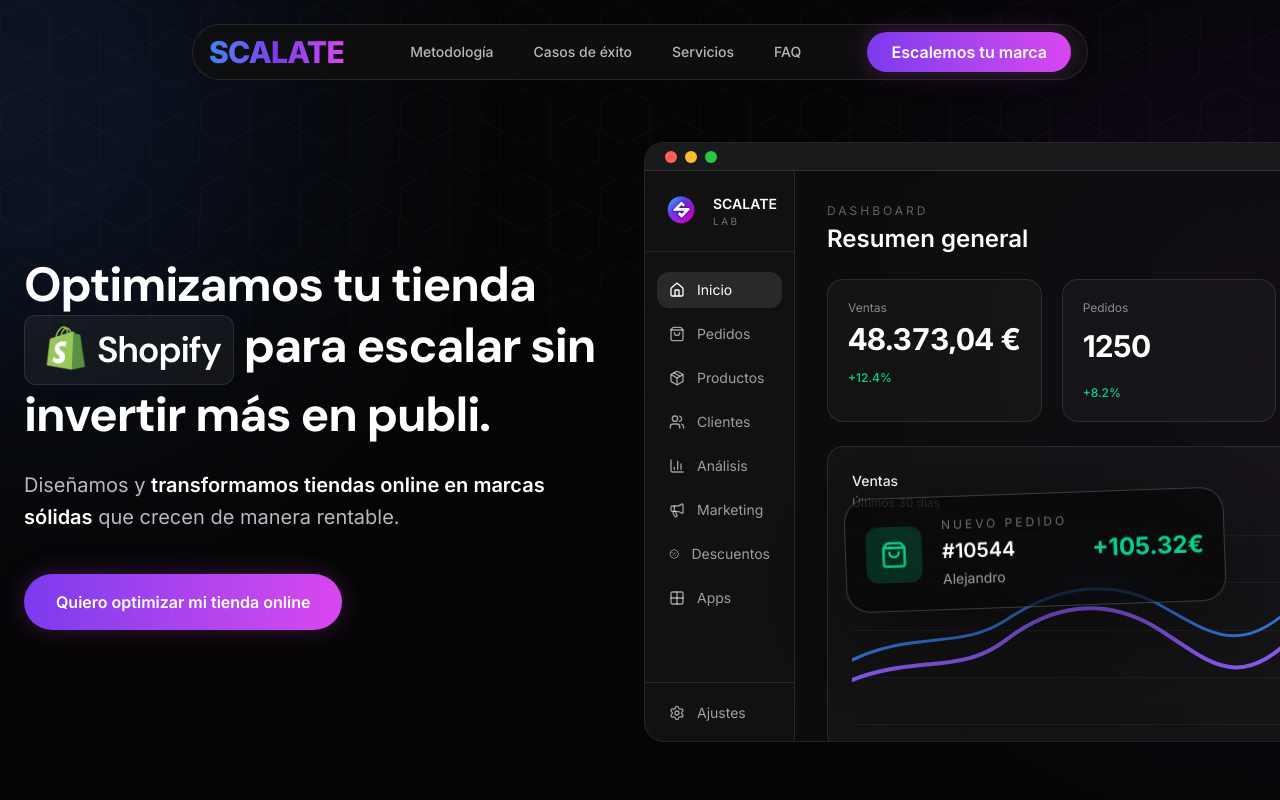
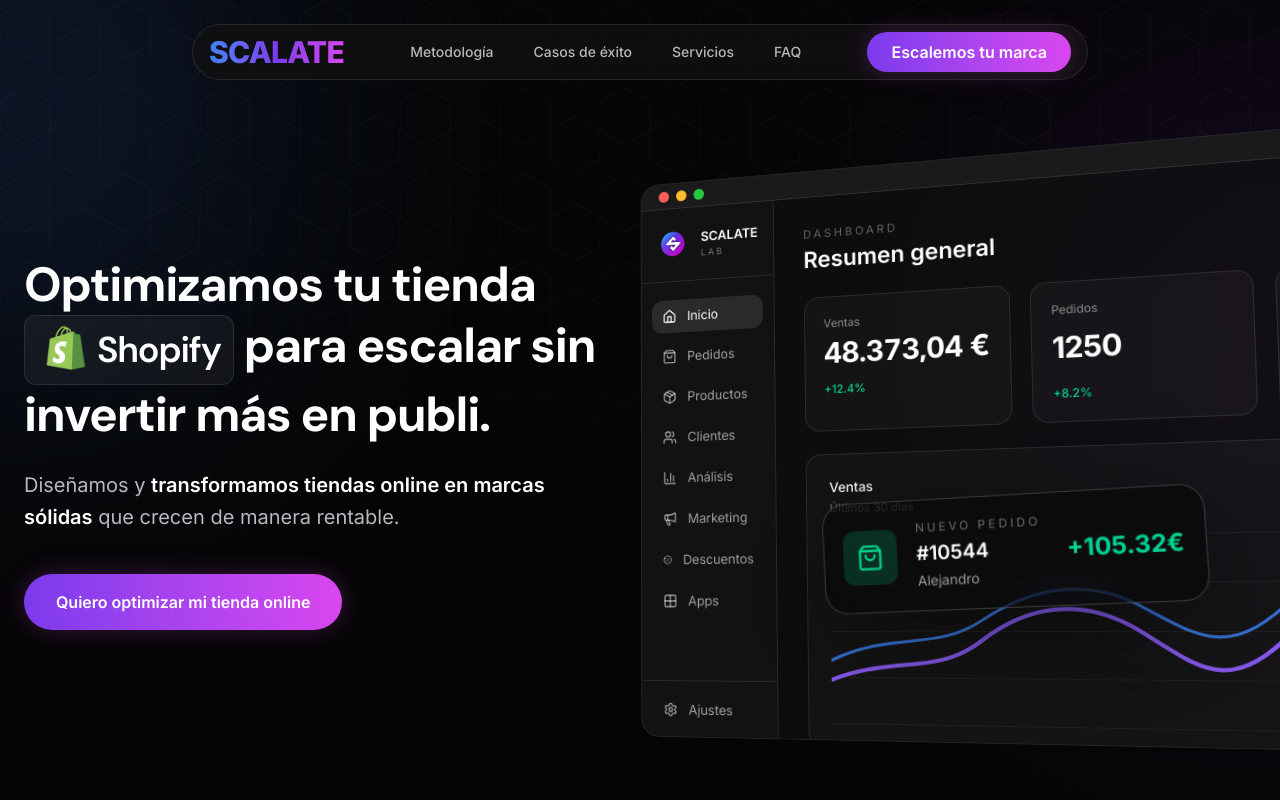
Before and after one commit to MaikelScalate/scalatelab, a Next.js app: page / in a window 1280 px wide. Shown: the top 800 px of the page. Built offline with nearby package versions, Linux system fonts and the light colour scheme.

Commit message:
Mejorar diseño Case

```diff
--- a/app/components/sections/ShopifyDashboard.tsx
+++ b/app/components/sections/ShopifyDashboard.tsx
@@ -80,17 +80,27 @@ useEffect(() => {
 
 }, []);
   return (
+  <div
+    className="absolute -left-7 top-[42%] -translate-y-1/2"
+    style={{
+      perspective: "1800px",
+    }}
+  >
     <motion.div
       initial={{
   opacity: 0,
   x: 180,
   scale: 0.95,
+  rotateY: -20,
+  rotateX: 8,
   filter: "blur(12px)",
 }}
       animate={{
   opacity: 1,
   x: 0,
   scale: 1,
+  rotateY: -20,
+  rotateX: 6,
   filter: "blur(0px)",
 }}
       transition={{
@@ -105,7 +115,7 @@ useEffect(() => {
 
         h-[600px]
         w-[900px]
-
+        [transform-style:preserve-3d]
         overflow-hidden
 
         rounded-[20px]
@@ -562,5 +572,6 @@ useEffect(() => {
 
 </AnimatePresence>
     </motion.div>
+  </div>
 );
 }
```
Lines whose indentation alone changed are shown as unchanged.
